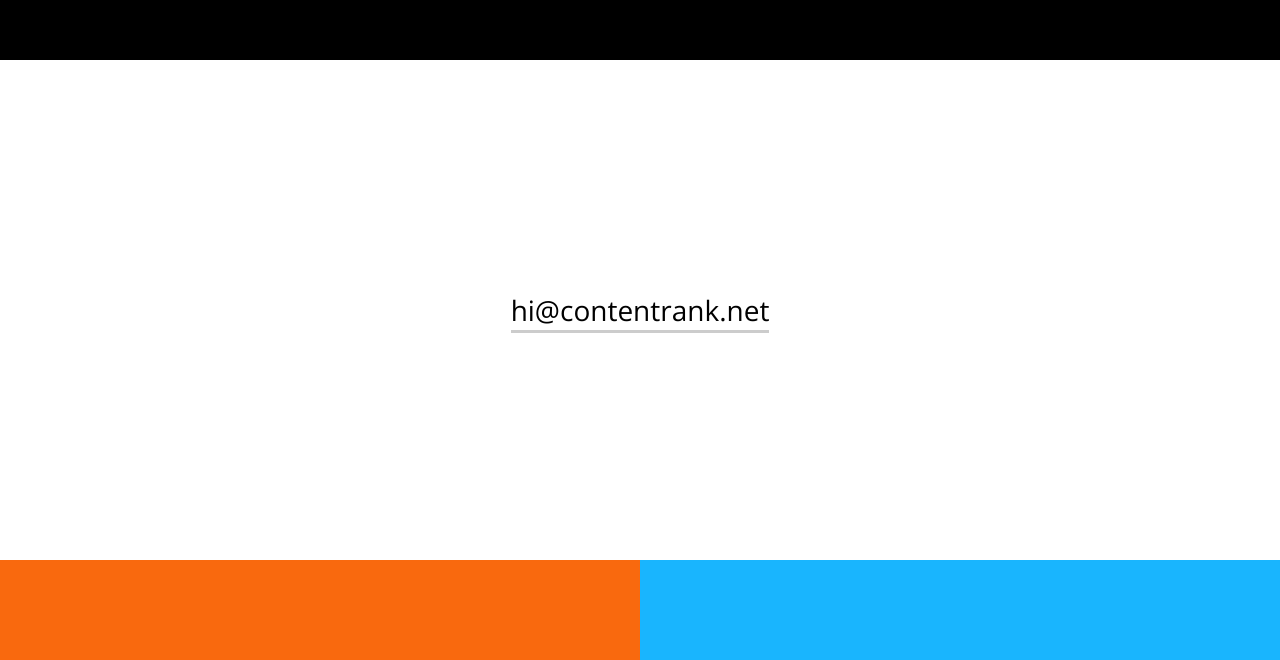
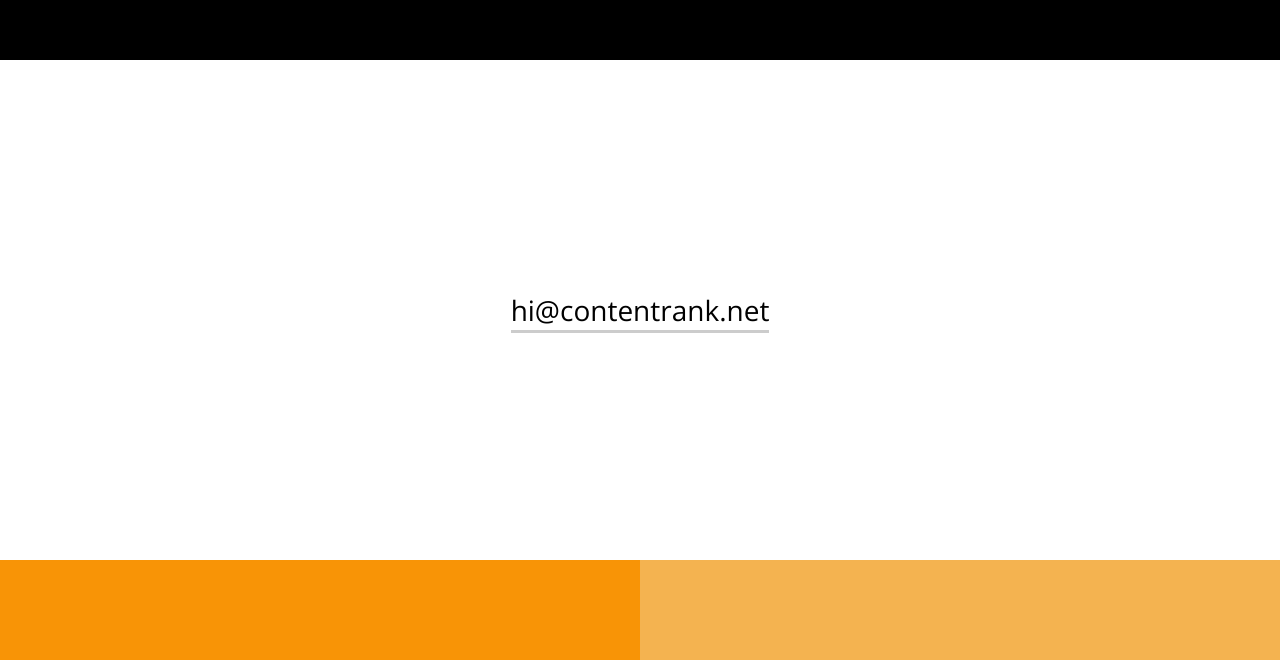
Before and after one commit to irvingooi/contentrank.github.io, a plain HTML site: page index.html in a window 1280 px wide. Shown: the part 1622-2282 px from the top of the page. Drawn offline with nearby package versions, Linux system fonts and the light colour scheme.

Commit message:
Update styles.css

```diff
--- a/styles.css
+++ b/styles.css
@@ -45,7 +45,7 @@ section#pane_four {
 	width: 50%;
 	text-align: center;
 	min-height: 100px;
-	background-color: #f9690e;
+	background-color: #F89406;
 	float: left;
 }
 
@@ -55,7 +55,7 @@ section#pane_five {
 	width: 50%;
 	text-align: center;
 	min-height: 100px;
-	background-color: #19b5fe;
+	background-color: #F4B350;
 	float: right;
 }
 
```
